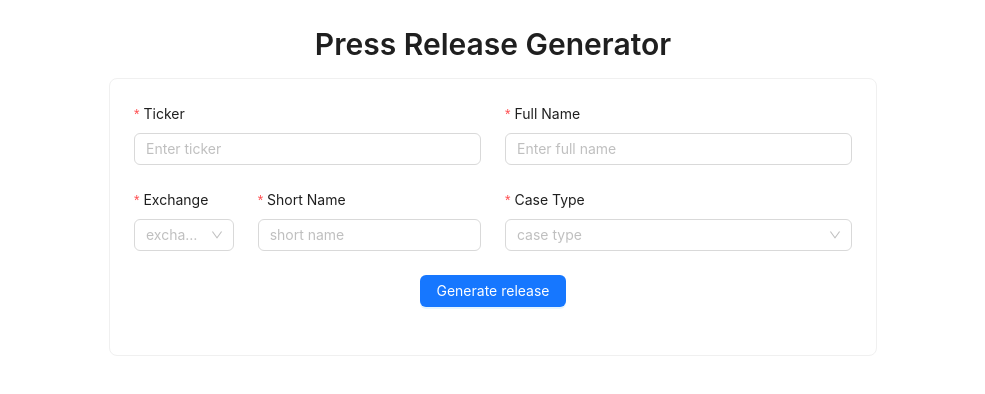
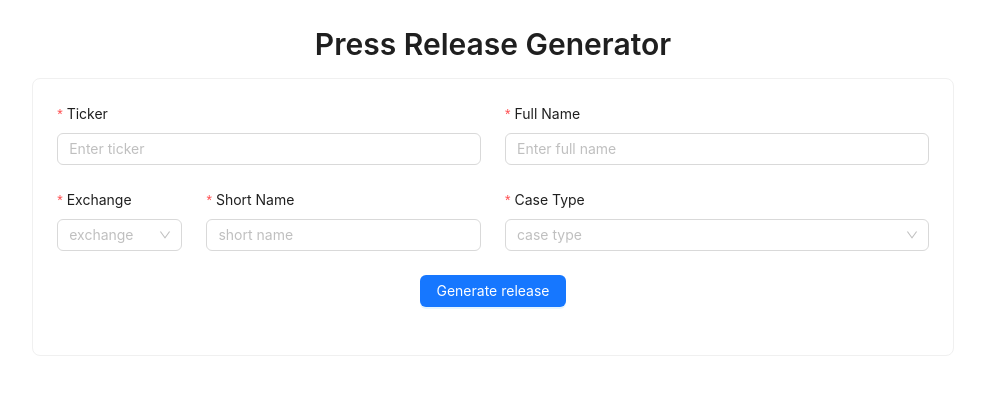
Before and after one commit to avigewirtz/bgg, a React (Create React App) app: page / in a window 1536 px wide. Shown: the top 394 px of the page, without its empty margins (275-1260 px from the left). Built offline with nearby package versions, Linux system fonts and the light colour scheme.

Commit message:
screen size

```diff
--- a/src/App.css
+++ b/src/App.css
@@ -6,15 +6,23 @@
   }
 
   /* For tablets and small desktops */
-  @media (min-width: 768px) {
+  @media (min-width: 800px) {
+    .form-container {
+      width: 80%;
+    }
+  }
+
+  /* For large desktops */
+  @media (min-width: 1050px) {
     .form-container {
       width: 75%;
     }
   }
 
-  /* For large desktops */
-  @media (min-width: 992px) {
-    .form-container {
-      width: 50%;
+
+    /* For large desktops */
+    @media (min-width: 1400px) {
+      .form-container {
+        width: 60%;
+      }
     }
-  }
```
